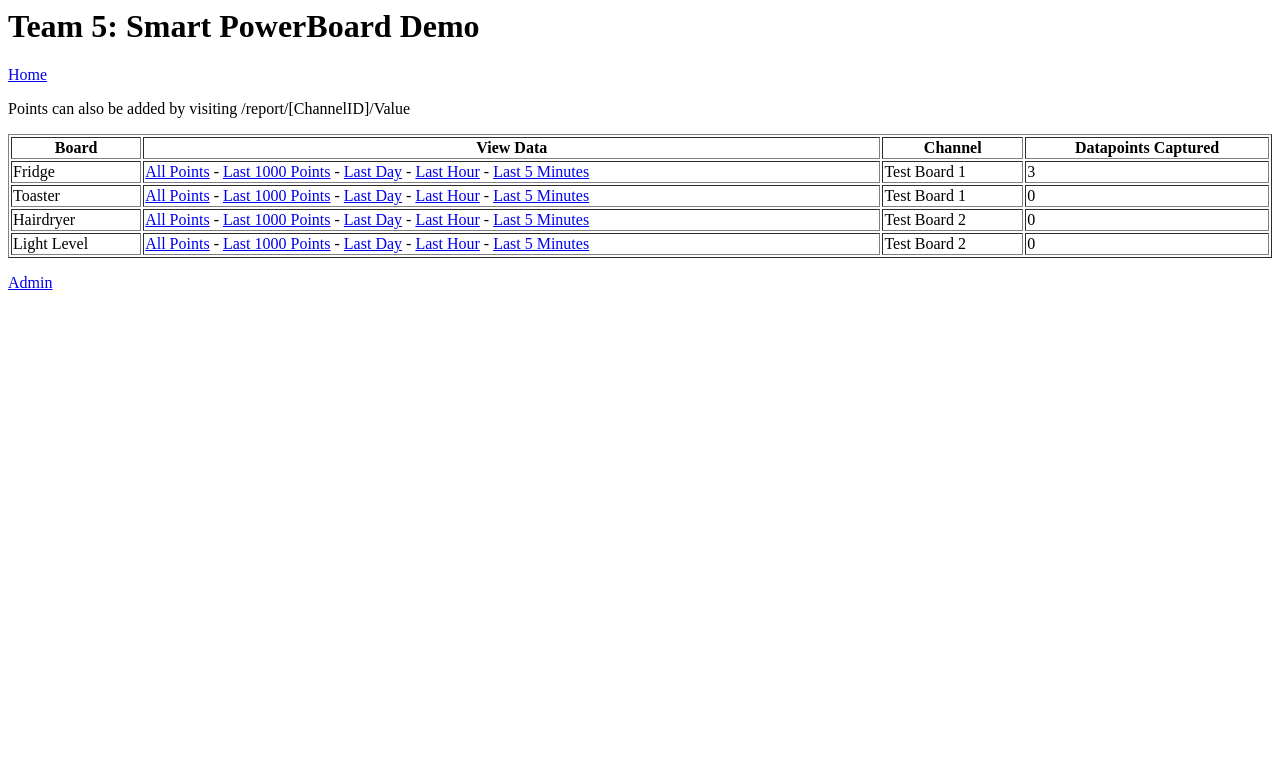
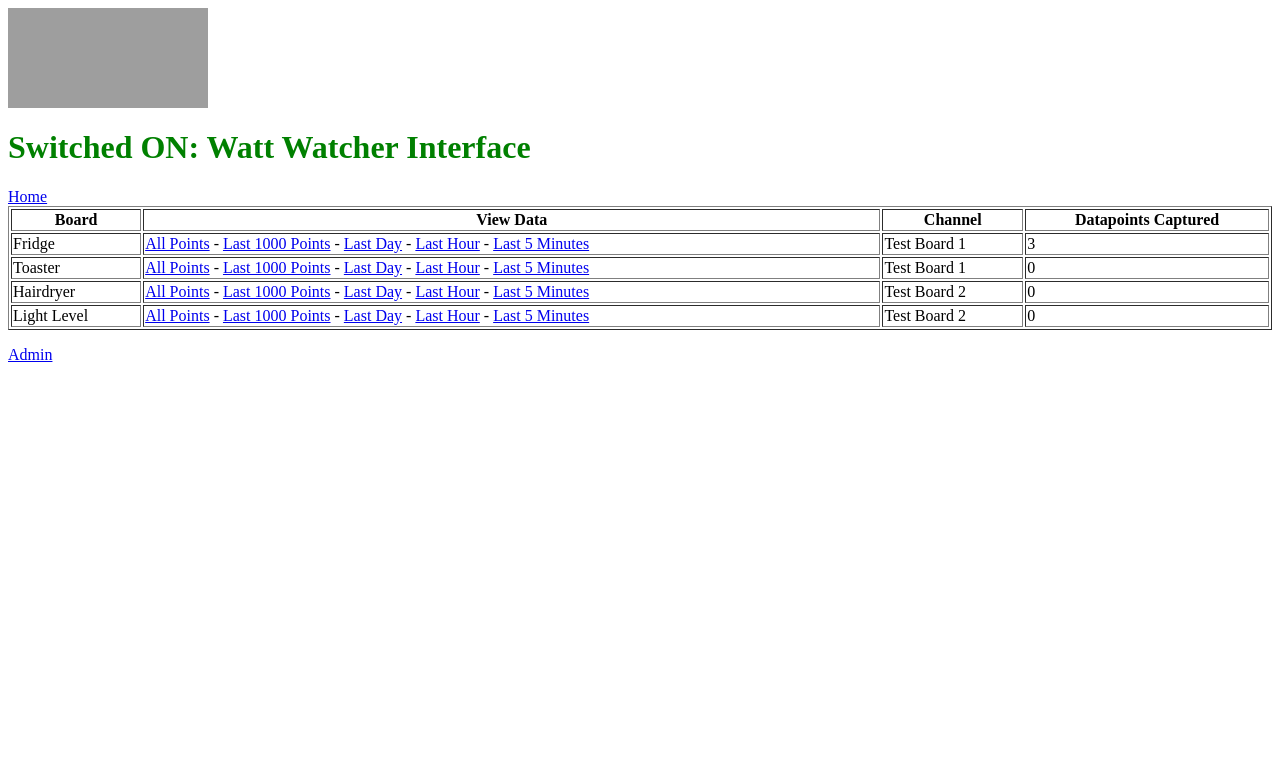
Before and after one commit to Hugoagogo/SmartBoardWeb, a Django app: page / in a window 1280 px wide. Shown: the top 783 px of the page. Run offline with Django 3.2, Linux system fonts and the light colour scheme; data comes from the database, SQL or seed files in the repository; grey boxes are pictures that could not be loaded.

Commit message:
Update base.html

```diff
--- a/dashboard/templates/base.html
+++ b/dashboard/templates/base.html
@@ -1,15 +1,18 @@
 <html>
     <head>
+
+		<img src="https://scontent-lax3-1.xx.fbcdn.net/hphotos-xfp1/v/t1.0-9/12039476_1145222352158034_4453364958490349856_n.jpg?oh=d6837d438d8584bc2b2b901655ae9f72&oe=56D03218" alt="Switched On Logo" height="100" width="200">
+
         <title>Team 5: Smart PowerBoard Demo</title>
         {% block header %}
         {% endblock header %}
     </head>
     <body>
-        <h1>Team 5: Smart PowerBoard Demo</h1>
-        <a href="{% url 'index' %}">Home</a>
-        <p>
-            Points can also be added by visiting /report/[ChannelID]/Value
-        </p>
+
+		<body style="background-color:white">
+		<h1 style="color:green">Switched ON: Watt Watcher Interface</h1>
+		<a href="{% url 'index' %}">Home</a>
+
         {% block content %}
         {% endblock content %}
     </body>
```
